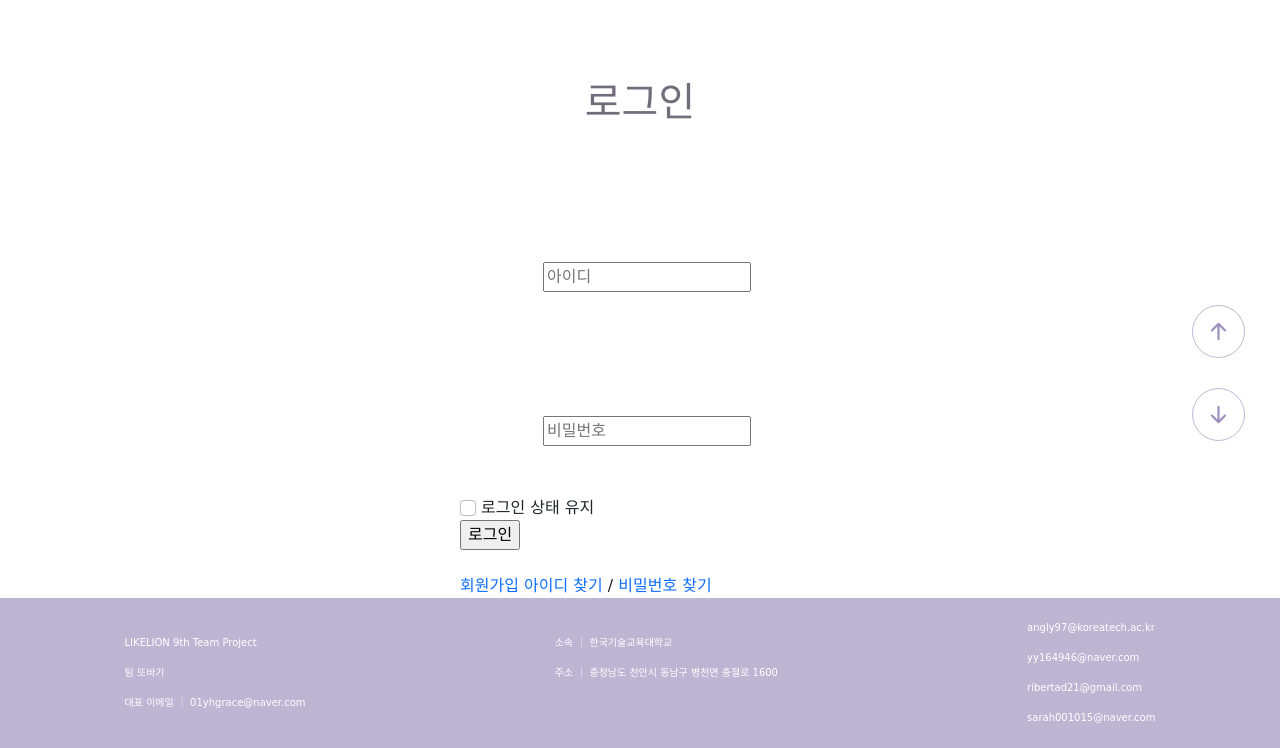
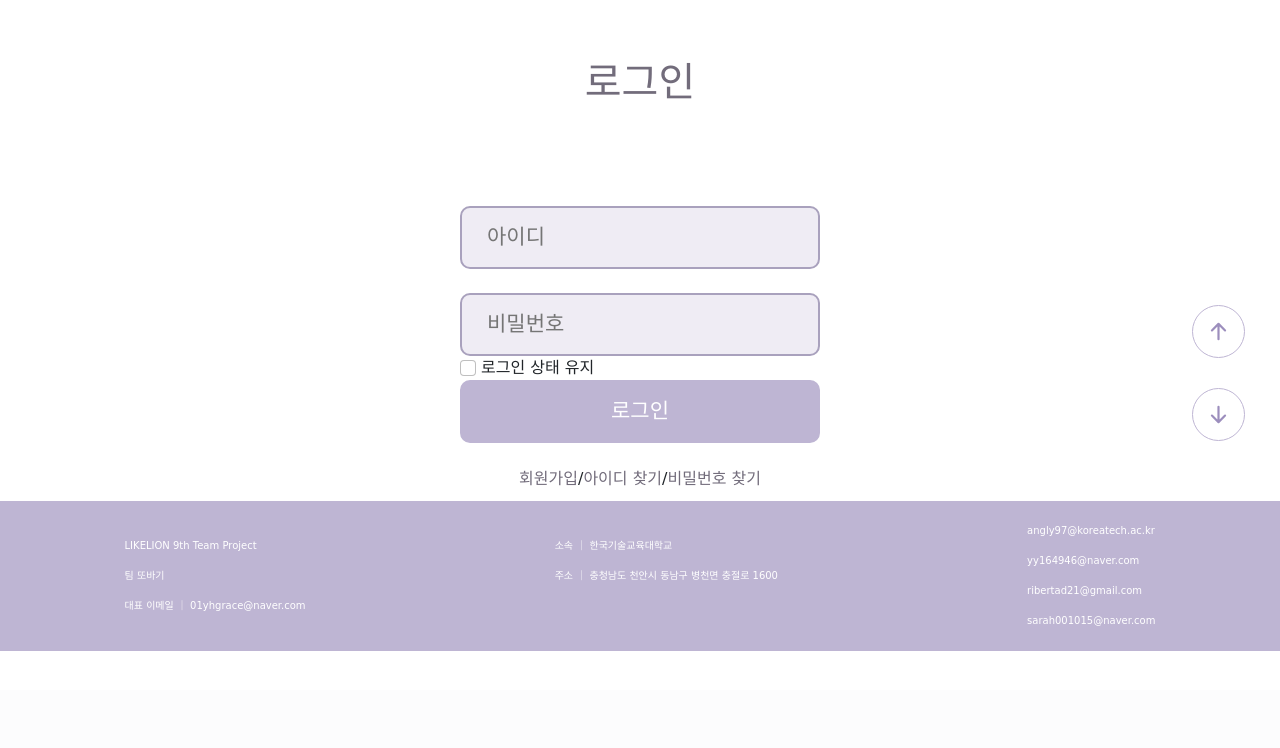
Before and after one commit to ddbg/dbg, a Django app: template dbgproject/dbg/templates/login.html in a window 1280 px wide. Shown: the part 110-858 px from the top of the page. After the commit the page ends 761 px from the top, so only its background shows below. Run offline with Django 3.2, Linux system fonts and the light colour scheme; the template is opened without the code that fills it, so the values that code supplies are empty; parts of the project's set-up code (start-up, migrations or seed data) failed here and were passed over; some web fonts are replaced.

Commit message:
login update

```diff
--- a/dbgproject/dbg/templates/login.html
+++ b/dbgproject/dbg/templates/login.html
@@ -6,23 +6,71 @@
         /* 현재 카테고리 설명하는 부분 */
         .container{
             width:30%;
+
+            margin:10px auto;
+
             display: flex;
             flex-direction:column;
             justify-content: center;
+            text-align: center;
+            box-sizing: border-box;
+
+
         }
         .currentCategory{
-            margin: 30px;
+            margin-top: 0;
             color:#726C7B;
             text-align: center;
-        }
-        .id_area{
-            margin: 50px 83px; color:#BEB5D3;
+            font-size:45px;
 
         }
+        /*아이디랑 비번 입력창*/
+        .id_area{
+            margin:0;
+            color:#BEB5D3;
+            color:#EFECF4;
+        }
+        .id_area input{
+            height:63px;
+            width: 100%;
+            padding:5px 25px;
+            border: 2px solid #a9a1bd;
+            border-radius: 10px;
+            font:21px solid;
+            color:#726C7B;
+            background-color:#EFECF4;
+        }
+        /* 로그인 상태 유지*/
 
-        .password_area{
-            margin: 50px 83px; color:#BEB5D3;
-            background-color: #EFECF4;
+        /*로그인 클릭 버튼*/
+        .log_login {
+            width:100%;
+            height:63px;
+            font-size: 21px;
+            color:white;
+            padding: 3px 10px 2px;
+            background-color: #BEB5D3;
+            border: 2px solid #BEB5D3;
+            border-radius: 10px;
+            }
+        .log_login:hover{
+            font-weight: bold;
+            color:#BEB5D3;
+            background-color: white;
+        }
+
+        /* 회원가입, 아이디 찾기, 비번 찾기*/
+        .join_find_info{
+            text-align: center;
+            display:flex;
+            float:none;
+            justify-content: center;
+
+        }
+        .join_find_info a{
+            text-decoration: none;
+            color: #726C7B;
+            size:21px;
         }
     </style>
     {% endblock %}
@@ -34,32 +82,33 @@
             <h1><br>로그인</h1><br>
         </div>
         <br>
-        <form action="전송받을 대상">
+        <form action="전송받을 대상" method="POST">
             <!-- 아이디/비번 입력 창-->
             <div class="id_area">
                 <input type="text" name="id" placeholder="아이디">
             </div>
             <br>
 
-            <div class="password_area">
+            <div class="id_area">
                 <input type="password" name="password" placeholder="비밀번호">
             </div>
 
             <!--로그인 상태 유지 창-->
-            <div class="login_stay">
+            <div class="login_stay" style="text-align: left;">
                 <input class="form-check-input" type="checkbox" value="" id="defaultCheck1">
                 <label class="form-check-label" for="defaultCheck1">
                 로그인 상태 유지
                 </label>
             </div>
             <!--로그인 클릭 버튼-->
-            <input type="submit" title="로그인" alt="로그인" value="로그인" class="btn_global" id="log.login">
+            <input type="submit" title="로그인" alt="로그인" value="로그인" class="log_login">
         </form>
         <br>
         <!--회원가입, 아이디 찾기, 비밀번호 찾기 페이지 연결-->
         <div class= "position_a">
-            <div class="find_info">
-                <a target="_blank" id="join" href="회원가입 창 연결">회원가입</a>
+            <div class="join_find_info">
+                <a target="_blank" id="join" href="{% url 'signUp' %}" class="join">회원가입</a>
+                <span class="bar" aria-hidden="true">/</span>
                 <a target="_blank" id="idinquiry" href="아이디 찾기 창 연결">아이디 찾기</a>
                 <span class="bar" aria-hidden="true">/</span>
                 <a target="_blank" id="pwinquiry" href="비밀번호 찾기 창 연결">비밀번호 찾기</a>
```
Also changed, not shown: dbgproject/dbg/templates/honor.html (+26 -26 lines).
